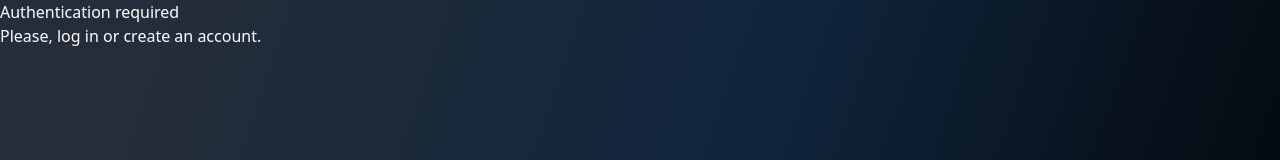
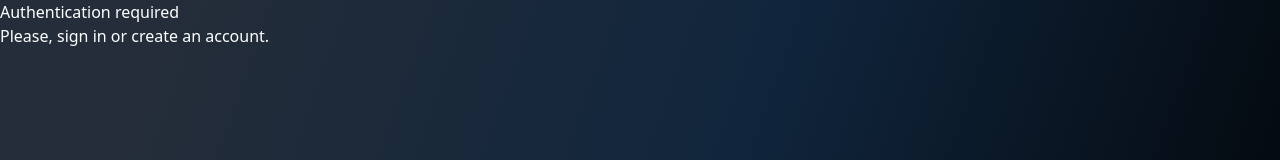
Before and after one commit to radromanov/shortee, a React (Vite) app in the folder client/: page / in a window 1280 px wide. Shown: the top 160 px of the page. Built offline with nearby package versions, Linux system fonts and the light colour scheme; no server answers.

Commit message:
Updated styles, add InputWrapper component; login updated to sign in

```diff
--- a/client/src/components/Button.tsx
+++ b/client/src/components/Button.tsx
@@ -12,7 +12,7 @@ interface Button
 const Button = ({ variant, isLoading, text, className, ...props }: Button) => {
   let styles =
     className +
-    " relative px-3 py-1 rounded-md disabled:cursor-not-allowed disabled:bg-neutral-700 transition-colors lg:h-12 ";
+    " relative rounded-md disabled:cursor-not-allowed disabled:bg-neutral-700 transition-colors h-8 ";
 
   switch (variant) {
     case "warning":
--- a/client/src/components/Form.tsx
+++ b/client/src/components/Form.tsx
@@ -24,12 +24,15 @@ const Form = ({
     <form
       id={id}
       onSubmit={onSubmit}
-      className={`flex flex-col w-2/3 text-sm sm:w-3/5 sm:text-lg md:w-2/4 md:text-lg lg:text-xl gap-4 ${
-        className ?? ""
-      }`}
+      className={`flex flex-col w-5/12 text-sm
+      sm:w-4/12 sm:text-sm
+      md:w-4/12 md:text-sm
+      lg:w-3/12 lg:text-sm
+      xl:w-3/12 xl:text-sm
+      2xl:w-2/12 2xl:text-sm ${className ?? ""}`}
       {...props}
     >
-      <div className="flex flex-col gap-2">{children}</div>
+      <div className="flex flex-col gap-8">{children}</div>
       {error?.message && (
         <p>
           <span className="text-red-500">{error.message}</span>
--- a/client/src/components/InitialFooter.tsx
+++ b/client/src/components/InitialFooter.tsx
@@ -21,7 +21,7 @@ const InitialFooter = ({ linkText, children, ...props }: FooterProps) => {
       {...props}
     >
       <p>
-        <span>
+        <span className="font-bold">
           {children}{" "}
           <Link className="underline text-violet-300" to={formattedLink}>
             {displayText}
--- a/client/src/components/Input.tsx
+++ b/client/src/components/Input.tsx
@@ -50,7 +50,7 @@ function Input<T>({
         <span className="font-semibold">{label}</span>
       </p>
       <input
-        className={`w-full border rounded-md px-3 py-1 bg-slate-200 text-black text-md lg:px-4 lg:py-2 ${
+        className={`w-full border rounded-md px-3 py-1 bg-slate-200 text-black text-md ${
           className ?? ""
         } ${disabled ? "cursor-not-allowed hover:bg-gray-400" : ""} ${
           error ? "border-red-600" : "border-black"
--- /dev/null
+++ b/client/src/components/InputWrapper.tsx
@@ -0,0 +1,9 @@
+interface Props {
+  children: React.ReactNode;
+}
+
+const InputWrapper = ({ children }: Props) => {
+  return <div className="flex flex-col gap-2">{children}</div>;
+};
+
+export default InputWrapper;
--- a/client/src/pages/Authorized.tsx
+++ b/client/src/pages/Authorized.tsx
@@ -17,8 +17,8 @@ const Authorized = () => {
       <p className="text-xl">
         <span>
           Please,{" "}
-          <Link to="/login">
-            <span className="underline text-violet-300">log in</span>
+          <Link to="/sign-in">
+            <span className="underline text-violet-300">sign in</span>
           </Link>{" "}
           or{" "}
           <Link to="/sign-up">
--- a/client/src/pages/Router.tsx
+++ b/client/src/pages/Router.tsx
@@ -1,9 +1,9 @@
 import { createBrowserRouter } from "react-router-dom";
-import Login from "./Login";
 import SignUp from "./SignUp";
 import Authorized from "./Authorized";
 import Home from "./Home";
 import Unauthorized from "./Unauthorized";
+import SignIn from "./SignIn";
 
 const Router = () => {
   return createBrowserRouter([
@@ -11,8 +11,8 @@ const Router = () => {
       element: <Unauthorized />,
       children: [
         {
-          path: "login",
-          element: <Login />,
+          path: "sign-in",
+          element: <SignIn />,
         },
         {
           path: "sign-up",
--- a/client/src/pages/Login.tsx
+++ b/client/src/pages/SignIn.tsx
@@ -7,8 +7,9 @@ import { EmailSchema, PasswordSchema } from "../utils/types/User.type";
 import Form from "../components/Form";
 import Spinner from "../components/Spinner";
 import InitialFooter from "../components/InitialFooter";
+import InputWrapper from "../components/InputWrapper";
 
-const Login = () => {
+const SignIn = () => {
   const [formData, setFormData] = useState<{ email: string; password: string }>(
     { email: "", password: "" }
   );
@@ -34,6 +35,7 @@ const Login = () => {
   return (
     <PageWrapper>
       <Form id="login-form" error={error} onSubmit={handleLogin}>
+        <InputWrapper>
           <Input
             text="email"
             value={formData.email}
@@ -56,12 +58,13 @@ const Login = () => {
             schema={PasswordSchema}
             disabled={isLoading === "loading"}
           />
+        </InputWrapper>
 
         <Button
           isLoading={isLoading === "loading"}
-          text={isLoading === "loading" ? <Spinner size={24} /> : "Log in"}
+          text={isLoading === "loading" ? <Spinner size={24} /> : "Sign in"}
           variant="default"
-          className="h-8"
+          className="w-full"
         />
       </Form>
 
@@ -70,4 +73,4 @@ const Login = () => {
   );
 };
 
-export default Login;
+export default SignIn;
--- a/client/src/pages/SignUp.tsx
+++ b/client/src/pages/SignUp.tsx
@@ -13,6 +13,7 @@ import PageWrapper from "../components/PageWrapper";
 import Form from "../components/Form";
 import Spinner from "../components/Spinner";
 import InitialFooter from "../components/InitialFooter";
+import InputWrapper from "../components/InputWrapper";
 
 const SignUp = () => {
   const [formData, setFormData] = useState<UserInfoPayload>({
@@ -43,6 +44,7 @@ const SignUp = () => {
   return (
     <PageWrapper>
       <Form id="signup-form" error={error} onSubmit={handleSignup}>
+        <InputWrapper>
           <Input
             text="email"
             type="email"
@@ -79,16 +81,17 @@ const SignUp = () => {
             disabled={isLoading === "loading"}
             schema={ConfirmPasswordSchema}
           />
+        </InputWrapper>
 
         <Button
           isLoading={isLoading === "loading"}
           text={isLoading === "loading" ? <Spinner size={24} /> : "Sign up"}
           variant="default"
-          className="h-8"
+          className="w-full"
         />
       </Form>
 
-      <InitialFooter linkText="Login">Already have an account?</InitialFooter>
+      <InitialFooter linkText="Sign in">Already have an account?</InitialFooter>
     </PageWrapper>
   );
 };
```
Lines whose indentation alone changed are shown as unchanged.
